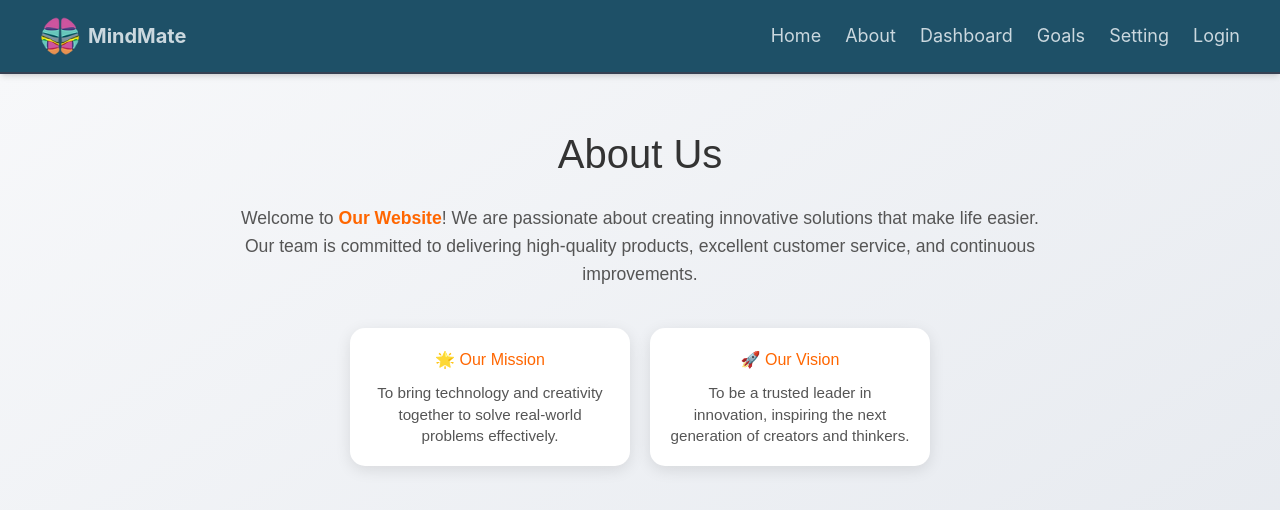
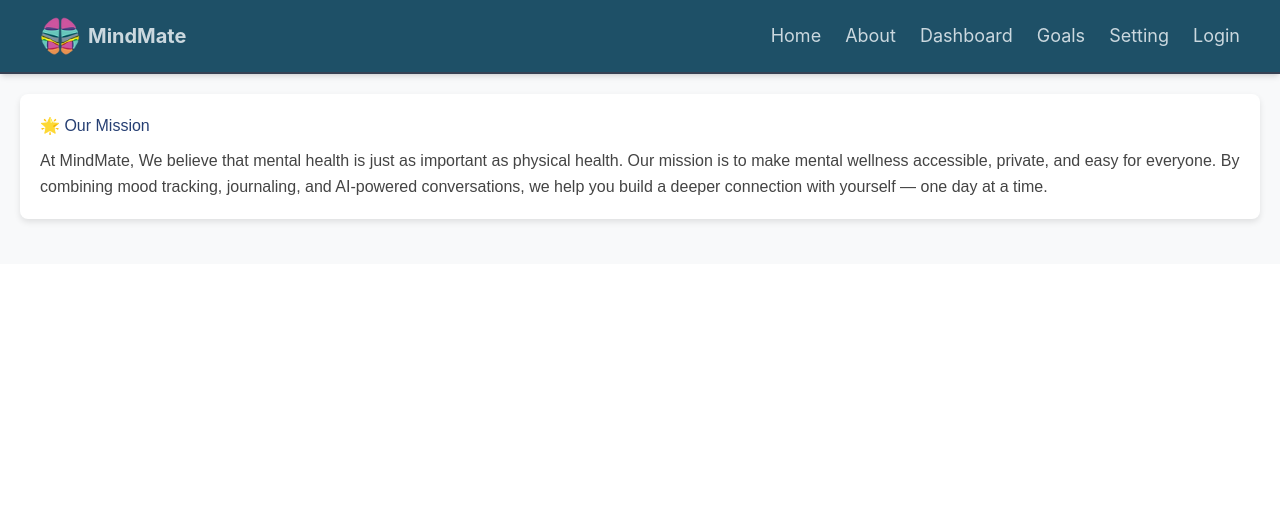
Before and after one commit to Gayatripatil1908/icp10.11-react-1-MindMate, a React (Vite) app: page /About in a window 1280 px wide. Shown: the top 510 px of the page. Built offline with nearby package versions, Linux system fonts and the light colour scheme.

Commit message:
Mission section added

```diff
--- a/src/views/about/About.css
+++ b/src/views/about/About.css
@@ -1,71 +1,74 @@
 .about-container {
-  padding: 50px;
-  background: linear-gradient(to bottom right, #f7f8fa, #e3e7ed);
-  text-align: center;
+  padding: 20px;
   font-family: Arial, sans-serif;
-  min-height: 100vh;
+  background-color: #f8f9fa;
 }
 
-.about-title {
+
+.about-header h1 {
   font-size: 2.5rem;
-  color: #333;
-  margin-bottom: 20px;
-  animation: fadeInDown 1s ease-in-out;
-}
-
-.about-text {
-  font-size: 1.1rem;
-  color: #555;
-  max-width: 800px;
-  margin: 0 auto 40px;
-  line-height: 1.6;
-}
-
-.highlight {
-  color: #ff6600;
-  font-weight: bold;
-}
-
-.about-cards {
-  display: flex;
-  justify-content: center;
-  gap: 20px;
-  flex-wrap: wrap;
-}
-
-.about-card {
-  background: white;
-  padding: 20px;
-  border-radius: 15px;
-  box-shadow: 0 4px 15px rgba(0, 0, 0, 0.1);
-  width: 280px;
-  transition: transform 0.3s ease, box-shadow 0.3s ease;
-}
-
-.about-card:hover {
-  transform: translateY(-10px);
-  box-shadow: 0 8px 25px rgba(0, 0, 0, 0.15);
-}
-
-.about-card h3 {
-  color: #ff6600;
   margin-bottom: 10px;
 }
 
-.about-card p {
-  color: #555;
-  font-size: 0.95rem;
-  line-height: 1.4;
+.about-header p {
+  font-size: 1.2rem;
+  opacity: 0.9;
 }
 
-/* Animation for title */
-@keyframes fadeInDown {
-  from {
-    opacity: 0;
-    transform: translateY(-20px);
-  }
-  to {
-    opacity: 1;
-    transform: translateY(0);
-  }
+.about-section {
+  margin-bottom: 25px;
+  padding: 20px;
+  background: white;
+  border-radius: 8px;
+  box-shadow: 0px 3px 6px rgba(0,0,0,0.1);
 }
+
+.about-section h2 {
+  color: #263F73;
+  margin-bottom: 10px;
+}
+
+.about-section p {
+  font-size: 1rem;
+  line-height: 1.6;
+  color: #444;
+}
+
+.about-section ul {
+  list-style: none;
+  padding-left: 0;
+}
+
+.about-section li {
+  background: #f1f3f5;
+  margin: 8px 0;
+  padding: 10px;
+  border-radius: 5px;
+  font-size: 0.95rem;
+}
+
+.cta-section {
+  text-align: center;
+  margin-top: 30px;
+  padding: 20px;
+}
+
+.cta-section p {
+  font-size: 1.2rem;
+  margin-bottom: 15px;
+}
+
+.cta-button {
+  background: #6a11cb;
+  color: white;
+  padding: 12px 25px;
+  border: none;
+  border-radius: 30px;
+  font-size: 1rem;
+  cursor: pointer;
+  transition: 0.3s ease;
+}
+
+.cta-button:hover {
+  background: #2575fc;
+}
--- a/src/views/about/About.jsx
+++ b/src/views/about/About.jsx
@@ -1,40 +1,28 @@
 import React from "react";
-import Navbar from "../../components/Navbar";
 import "./About.css";
+import Navbar from "../../components/Navbar"; // Ensure the same Navbar component is imported
 
-function About() {
+const About = () => {
   return (
     <>
       <Navbar />
       <div className="about-container">
-        <h1 className="about-title">About Us</h1>
-        <p className="about-text">
-          Welcome to <span className="highlight">Our Website</span>! We are passionate
-          about creating innovative solutions that make life easier.
-          Our team is committed to delivering high-quality products, excellent
-          customer service, and continuous improvements.
-        </p>
 
-        <div className="about-cards">
-          <div className="about-card">
-            <h3>🌟 Our Mission</h3>
-            <p>
-              To bring technology and creativity together to solve real-world
-              problems effectively.
-            </p>
-          </div>
+        <section className="about-section">
+          <h2>🌟 Our Mission</h2>
+          <p>
+            At MindMate, We believe that mental health is just as important as
+            physical health. Our mission is to make mental wellness accessible,
+            private, and easy for everyone. By combining mood tracking,
+            journaling, and AI-powered conversations, we help you build a deeper
+            connection with yourself — one day at a time.
+          </p>
+        </section>
 
-          <div className="about-card">
-            <h3>🚀 Our Vision</h3>
-            <p>
-              To be a trusted leader in innovation, inspiring the next generation
-              of creators and thinkers.
-            </p>
-          </div>
-        </div>
+
       </div>
     </>
   );
-}
+};
 
 export default About;
```
